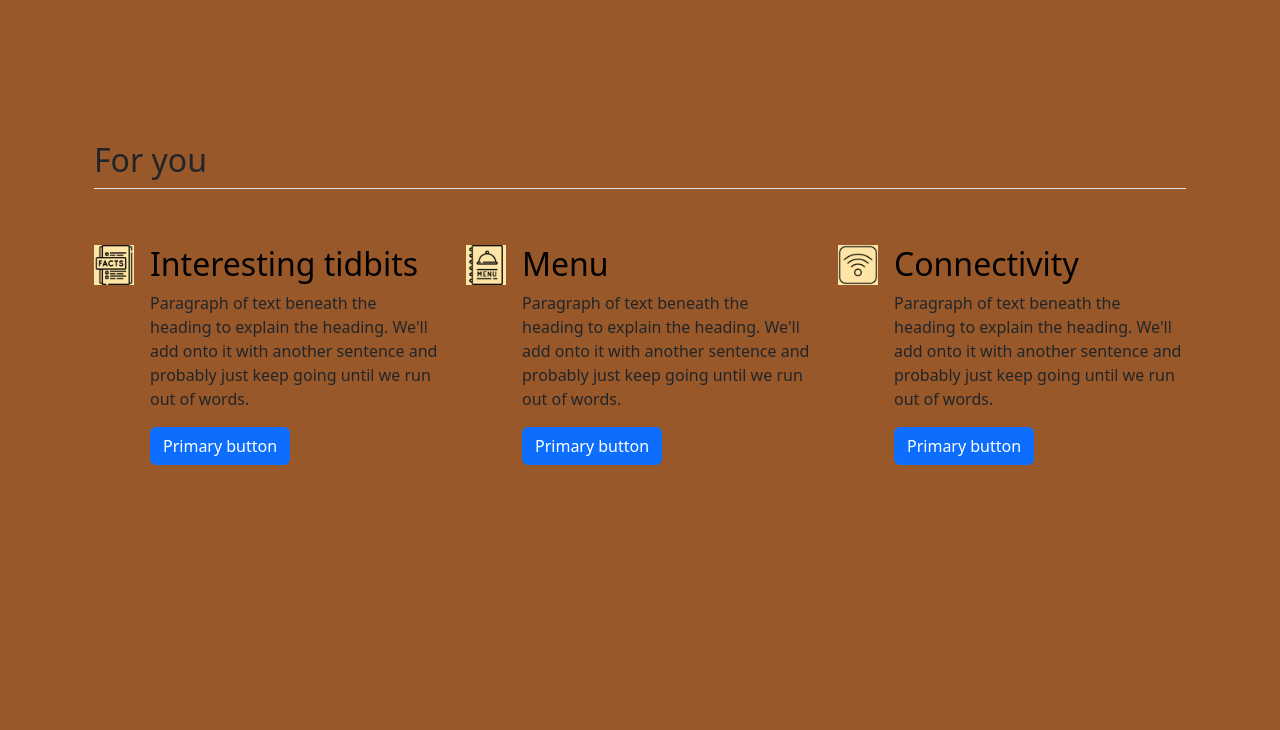
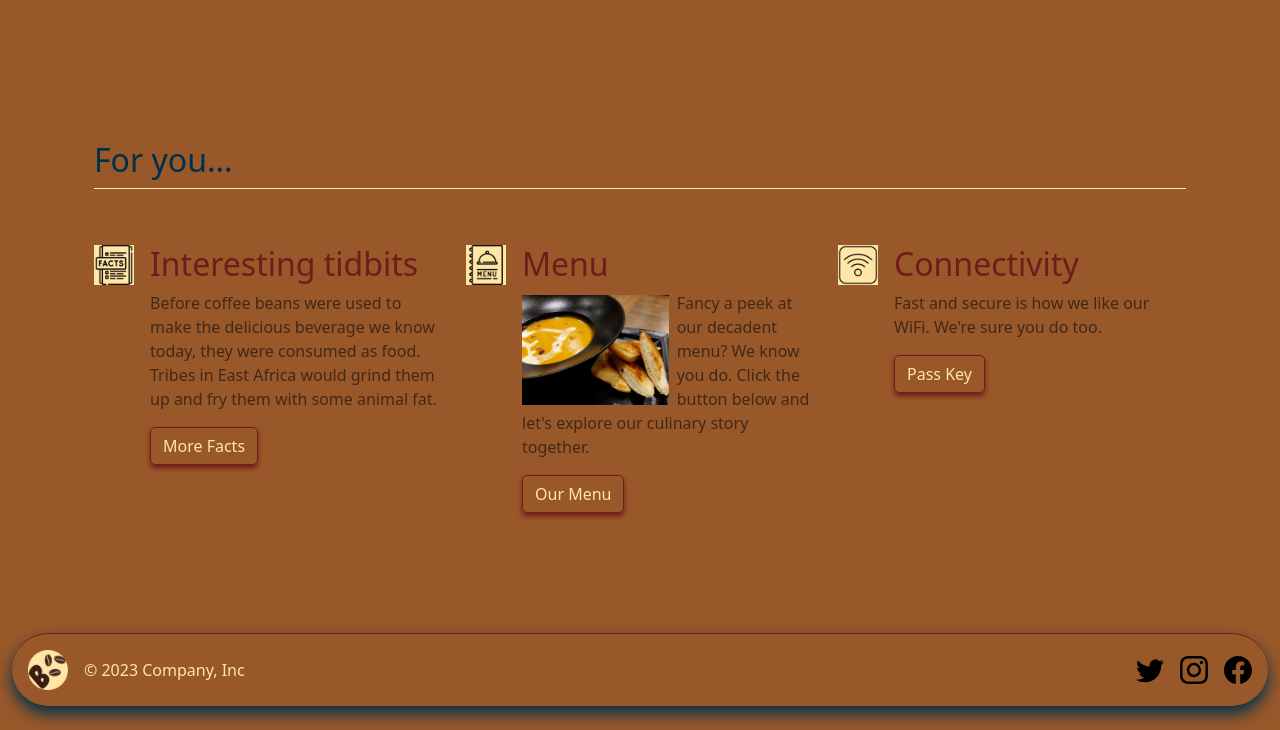
Before and after one commit to b-tess/bootstrap-tryouts, a plain HTML site: page index.html in a window 1280 px wide. Shown: the part 544-1274 px from the top of the page. Before the commit the page ends 1105 px from the top, so only its background shows below. Drawn offline with nearby package versions, Linux system fonts and the light colour scheme.

Commit message:
Main content and footer added

```diff
--- a/index.html
+++ b/index.html
@@ -62,6 +62,13 @@
                             >About</a
                         >
                     </li>
+                    <li class="nav-item">
+                        <a
+                            href="#"
+                            class="nav-link"
+                            >Contact Us</a
+                        >
+                    </li>
                 </ul>
             </header>
         </div>
@@ -75,6 +82,7 @@
                         width="700"
                         height="500"
                         loading="lazy"
+                        cite="https://unsplash.com/@laureenmssr?utm_source=unsplash&utm_medium=referral&utm_content=creditCopyText"
                     />
                 </div>
                 <div class="col-lg-6">
@@ -88,7 +96,7 @@
                         That's why we take our coffee seriously. We use only the
                         finest beans, roasted to perfection. And we offer a
                         variety of brewing methods, so you can find the perfect
-                        cup of coffee for your taste
+                        cup of coffee for your taste.
                     </p>
                 </div>
             </div>
@@ -97,7 +105,7 @@
             class="container px-4 py-5"
             id="hanging-icons"
         >
-            <h2 class="pb-2 border-bottom">For you</h2>
+            <h2 class="pb-2">For you...</h2>
             <div class="row g-4 py-5 row-cols-1 row-cols-lg-3">
                 <div class="col d-flex align-items-start">
                     <div
@@ -108,6 +116,7 @@
                             alt="Facts icon"
                             height="40px"
                             class="features-icon"
+                            cite="https://www.flaticon.com/free-icons/fact"
                         />
                         <!-- <svg
                             class="bi"
@@ -118,19 +127,18 @@
                         </svg> -->
                     </div>
                     <div>
-                        <h3 class="fs-2 text-body-emphasis">
-                            Interesting tidbits
-                        </h3>
+                        <h3 class="fs-2">Interesting tidbits</h3>
                         <p>
-                            Paragraph of text beneath the heading to explain the
-                            heading. We'll add onto it with another sentence and
-                            probably just keep going until we run out of words.
+                            Before coffee beans were used to make the delicious
+                            beverage we know today, they were consumed as food.
+                            Tribes in East Africa would grind them up and fry
+                            them with some animal fat.
                         </p>
                         <a
                             href="#"
-                            class="btn btn-primary"
+                            class="btn"
                         >
-                            Primary button
+                            More Facts
                         </a>
                     </div>
                 </div>
@@ -143,6 +151,7 @@
                             alt="Restaurant Menu"
                             height="40px"
                             class="features-icon"
+                            cite="https://www.flaticon.com/free-icons/menu"
                         />
                         <!-- <svg
                             class="bi"
@@ -153,17 +162,23 @@
                         </svg> -->
                     </div>
                     <div>
-                        <h3 class="fs-2 text-body-emphasis">Menu</h3>
+                        <h3 class="fs-2">Menu</h3>
+                        <img
+                            src="./images/20190629_194032.jpg"
+                            alt="Bowl of soup and toasted bread"
+                            height="110px"
+                            class="me-2 mt-1 food-pic"
+                        />
                         <p>
-                            Paragraph of text beneath the heading to explain the
-                            heading. We'll add onto it with another sentence and
-                            probably just keep going until we run out of words.
+                            Fancy a peek at our decadent menu? We know you do.
+                            Click the button below and let's explore our
+                            culinary story together.
                         </p>
                         <a
                             href="#"
-                            class="btn btn-primary"
+                            class="btn"
                         >
-                            Primary button
+                            Our Menu
                         </a>
                     </div>
                 </div>
@@ -176,6 +191,7 @@
                             alt="WiFi Icon"
                             height="40px"
                             class="features-icon"
+                            cite="https://www.flaticon.com/search?word=wifi"
                         />
                         <!-- <svg
                             class="bi"
@@ -186,21 +202,105 @@
                         </svg> -->
                     </div>
                     <div>
-                        <h3 class="fs-2 text-body-emphasis">Connectivity</h3>
+                        <h3 class="fs-2">Connectivity</h3>
                         <p>
-                            Paragraph of text beneath the heading to explain the
-                            heading. We'll add onto it with another sentence and
-                            probably just keep going until we run out of words.
+                            Fast and secure is how we like our WiFi. We're sure
+                            you do too.
                         </p>
                         <a
                             href="#"
-                            class="btn btn-primary"
+                            class="btn"
                         >
-                            Primary button
+                            Pass Key
                         </a>
                     </div>
                 </div>
             </div>
+        </div>
+        <div class="container mw-100">
+            <footer
+                class="d-flex flex-wrap justify-content-between align-items-center py-3 my-4 rounded-pill"
+            >
+                <div class="col-md-4 d-flex align-items-center">
+                    <a
+                        href="/"
+                        class="ms-3 mb-3 me-2 mb-md-0 text-body-secondary text-decoration-none lh-1"
+                    >
+                        <img
+                            src="./BrewMat.png"
+                            alt="BrewMat Logo"
+                            class="bi me-2"
+                            height="40"
+                        />
+                        <!-- <svg
+                            class="bi"
+                            width="30"
+                            height="24"
+                        >
+                            <use xlink:href="#bootstrap"></use>
+                        </svg> -->
+                    </a>
+                    <span class="mb-3 mb-md-0">© 2023 Company, Inc</span>
+                </div>
+
+                <ul
+                    class="nav col-md-4 justify-content-end list-unstyled d-flex me-3 social-icons"
+                >
+                    <li class="ms-3">
+                        <a href="#">
+                            <img
+                                src="./images/twitter.svg"
+                                alt="Twitter icon"
+                                height="28px"
+                            />
+                            <!-- <svg
+                                class="bi"
+                                width="24"
+                                height="24"
+
+                            >
+
+                                <use xlink:href="#twitter"></use></svg> -->
+                        </a>
+                    </li>
+                    <li class="ms-3">
+                        <a
+                            class="text-body-secondary"
+                            href="#"
+                        >
+                            <img
+                                src="./images/instagram.svg"
+                                alt="Instagram icon"
+                                height="28px"
+                            />
+                            <!-- <svg
+                                class="bi"
+                                width="24"
+                                height="24"
+                            >
+                                <use xlink:href="#instagram"></use></svg> -->
+                        </a>
+                    </li>
+                    <li class="ms-3">
+                        <a
+                            class="text-body-secondary"
+                            href="#"
+                        >
+                            <img
+                                src="./images/facebook.svg"
+                                alt="Facebook icon"
+                                height="28px"
+                            />
+                            <!-- <svg
+                                class="bi"
+                                width="24"
+                                height="24"
+                            >
+                                <use xlink:href="#facebook"></use></svg>                         -->
+                        </a>
+                    </li>
+                </ul>
+            </footer>
         </div>
         <script
             src="https://cdn.jsdelivr.net/npm/bootstrap@5.3.1/dist/js/bootstrap.bundle.min.js"
--- a/style.css
+++ b/style.css
@@ -22,14 +22,50 @@ a > span:hover {
     background-color: #003049;
 }
 
-.intro {
+.intro,
+#hanging-icons p {
     color: #432818;
 }
 
-.lead {
+.lead,
+footer span {
     color: rgb(255, 230, 167);
 }
 
 .features-icon {
     background-color: rgb(255, 230, 167);
 }
+
+#hanging-icons > h2 {
+    color: #003049;
+    border-bottom: 0.5px solid rgb(255, 230, 167);
+}
+
+#hanging-icons h3 {
+    color: #6f1d1b;
+}
+
+.btn {
+    border: 1px solid #6f1d1b;
+    border-radius: 5px;
+    color: rgb(255, 230, 167);
+    box-shadow: 0 0.2rem 0.3rem #6f1d1b;
+}
+
+.btn:hover {
+    background-color: #6f1d1b;
+    color: rgb(255, 230, 167);
+}
+
+.food-pic {
+    float: left;
+}
+
+footer {
+    box-shadow: 0 0.5rem 1rem #003049;
+    border-top: 0.5px solid #6f1d1b;
+}
+
+.social-icons img {
+    color: rgb(255, 230, 167);
+}
```
Also changed, not shown: images/20190629_194032.jpg (added), images/facebook.svg (added), images/instagram.svg (added), images/twitter.svg (added), 1 other file.
